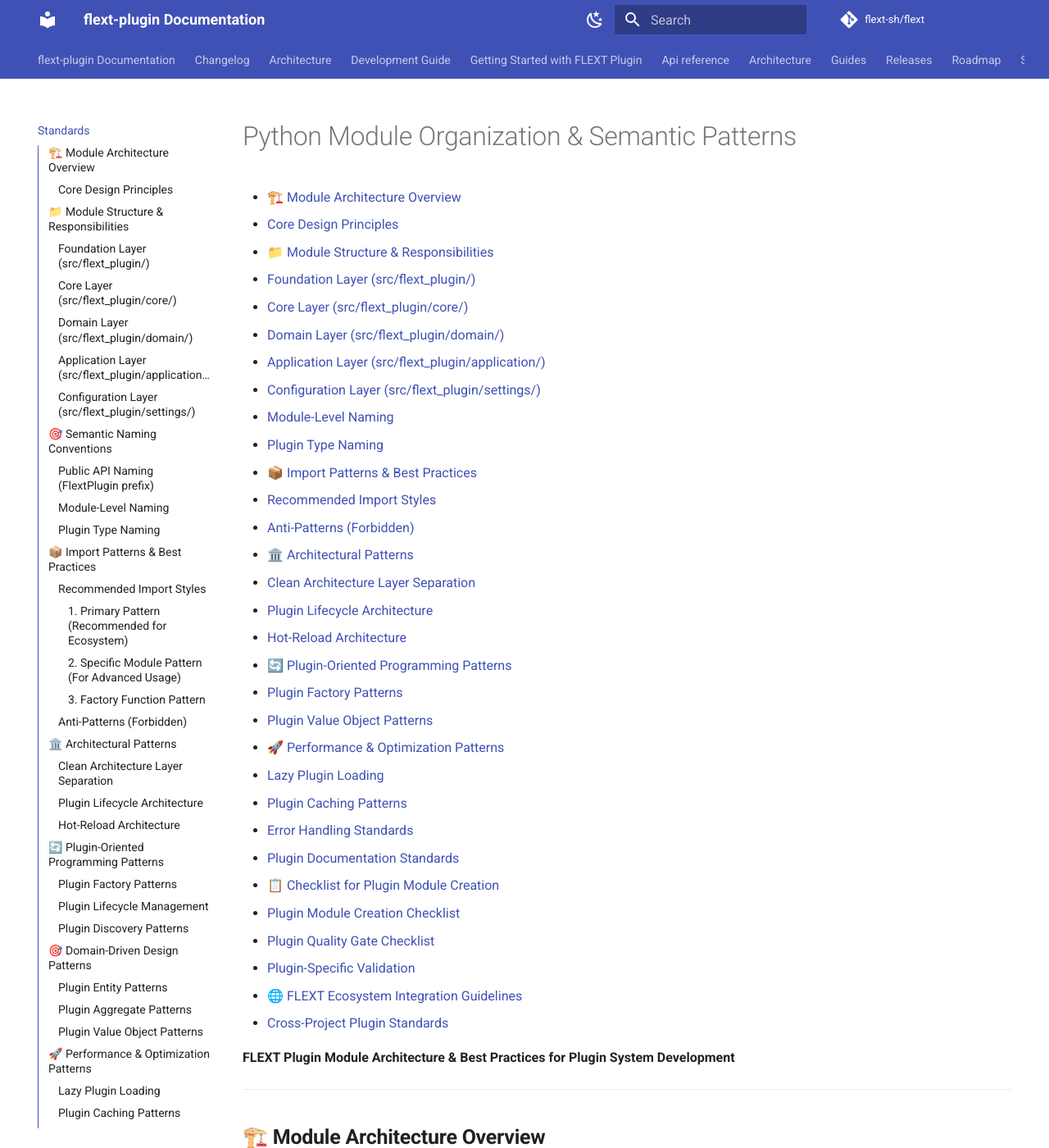
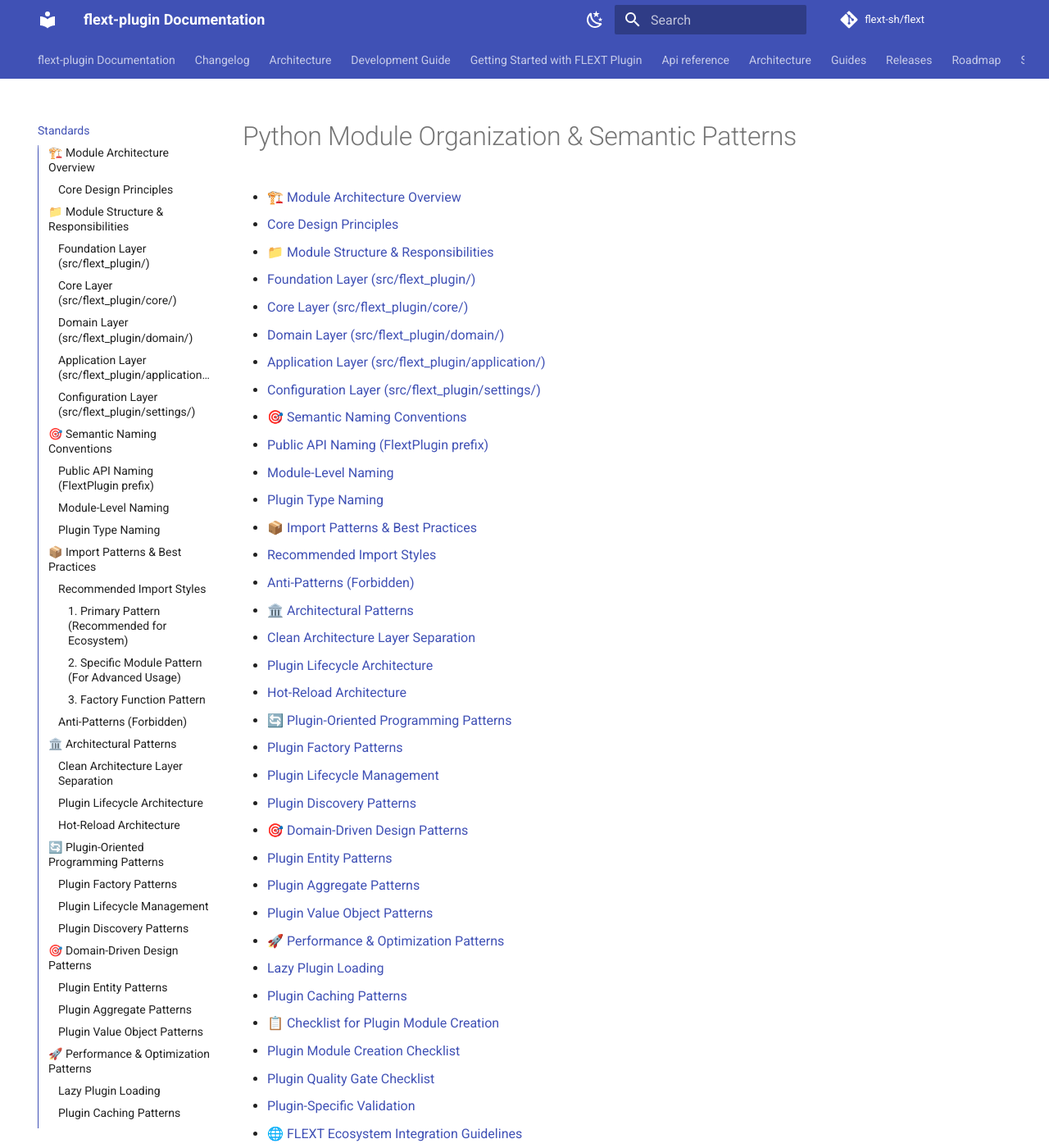
Before and after one commit to flext-sh/flext-plugin, an MkDocs documentation site: the page built from docs/standards/python-module-organization.md, in a window 1280 px wide and 1400 px high. Shown: the whole window at 82% size. Built offline with MkDocs 1.6.1 and Material for MkDocs 9.7.7, drawn with Linux system fonts in a browser that asks for light colours; comment, search, counter and statistics services are not loaded; some of the changed text lies outside the part shown.

````diff
--- a/docs/standards/python-module-organization.md
+++ b/docs/standards/python-module-organization.md
@@ -10,6 +10,8 @@
   - [Domain Layer (src/flext_plugin/domain/)](#domain-layer-srcflext_plugindomain)
   - [Application Layer (src/flext_plugin/application/)](#application-layer-srcflext_pluginapplication)
   - [Configuration Layer (src/flext_plugin/settings/)](#configuration-layer-srcflext_pluginsettings)
+- [🎯 Semantic Naming Conventions](#semantic-naming-conventions)
+  - [Public API Naming (FlextPlugin prefix)](#public-api-naming-flextplugin-prefix)
   - [Module-Level Naming](#module-level-naming)
   - [Plugin Type Naming](#plugin-type-naming)
 - [📦 Import Patterns & Best Practices](#import-patterns-best-practices)
@@ -21,12 +23,15 @@
   - [Hot-Reload Architecture](#hot-reload-architecture)
 - [🔄 Plugin-Oriented Programming Patterns](#plugin-oriented-programming-patterns)
   - [Plugin Factory Patterns](#plugin-factory-patterns)
+  - [Plugin Lifecycle Management](#plugin-lifecycle-management)
+  - [Plugin Discovery Patterns](#plugin-discovery-patterns)
+- [🎯 Domain-Driven Design Patterns](#domain-driven-design-patterns)
+  - [Plugin Entity Patterns](#plugin-entity-patterns)
+  - [Plugin Aggregate Patterns](#plugin-aggregate-patterns)
   - [Plugin Value Object Patterns](#plugin-value-object-patterns)
 - [🚀 Performance & Optimization Patterns](#performance-optimization-patterns)
   - [Lazy Plugin Loading](#lazy-plugin-loading)
   - [Plugin Caching Patterns](#plugin-caching-patterns)
-  - [Error Handling Standards](#error-handling-standards)
-  - [Plugin Documentation Standards](#plugin-documentation-standards)
 - [📋 Checklist for Plugin Module Creation](#checklist-for-plugin-module-creation)
   - [Plugin Module Creation Checklist](#plugin-module-creation-checklist)
   - [Plugin Quality Gate Checklist](#plugin-quality-gate-checklist)
@@ -970,8 +962,7 @@ class FlextPluginMetadata(FlextModels.Value):
 
 
 class FlextPluginConfig(FlextModels.Value):
-    """
-    Immutable plugin configuration value object.
+    """Immutable plugin configuration value object.
 
     Contains plugin-specific configuration that affects plugin
     behavior but doesn't change plugin identity.
@@ -1000,7 +991,7 @@ class FlextPluginConfig(FlextModels.Value):
         """Check if configuration contains specific key."""
         return key in self.config_data
 
-    def with_override(self, overrides: dict) -> "FlextPluginConfig":
+    def with_override(self, overrides: dict) -> FlextPluginConfig:
         """Create new settings with overridden values."""
         new_config_data = {**self.config_data, **overrides}
         return FlextPluginConfig(
@@ -1015,8 +1006,7 @@ class FlextPluginConfig(FlextModels.Value):
 
         if self.environment == "production":
             return base_required + ["log_level", "metrics_enabled"]
-        else:
-            return base_required
+        return base_required
 ```
 
 ---
````
Also changed, not shown: other parts of docs/standards/python-module-organization.md (+4 -25 lines), docs/architecture/implementation.md (+4 -2 lines), docs/getting-started.md (+4 -0 lines), docs/guides/quick-start.md (+6 -4 lines).
